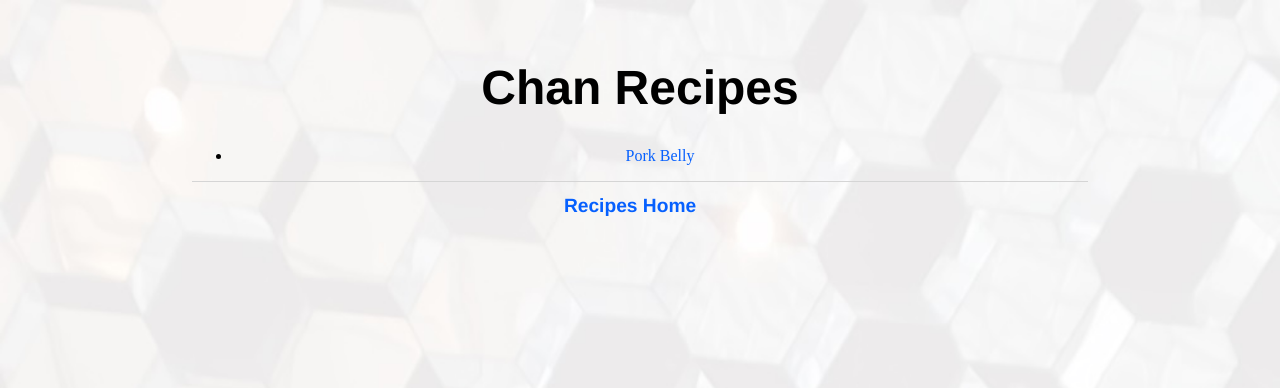
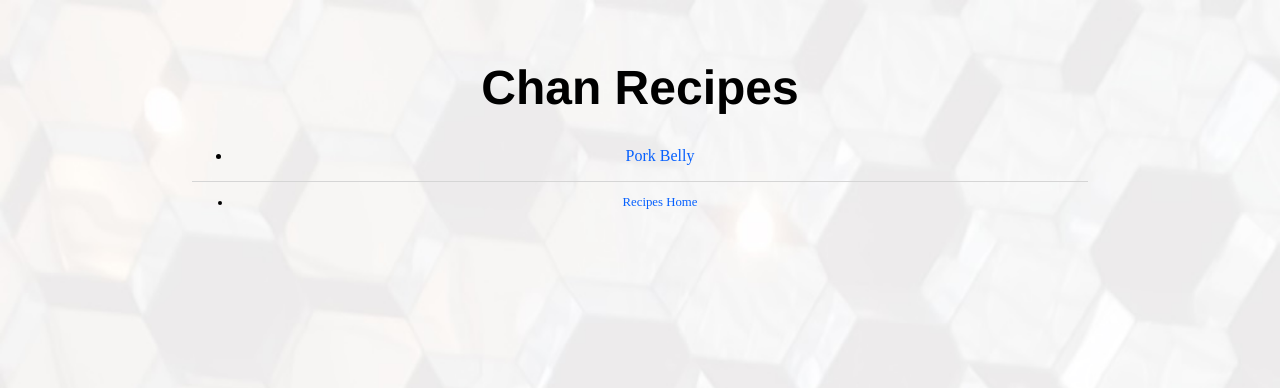
Before and after one commit to superjeffreyc/superjeffreyc.github.io, a Jekyll site: the page built from recipes.html, in a window 1280 px wide. Shown: the top 388 px of the page. Built offline with Jekyll 4.4.1, drawn with Linux system fonts in a browser that asks for light colours.

Commit message:
Update recipe.html

```diff
--- a/_layouts/recipe.html
+++ b/_layouts/recipe.html
@@ -3,7 +3,7 @@
 	<head>
 		<title>{{ page.title }}</title>
 		<!-- link to main stylesheet -->
-		<link rel="stylesheet" type="text/css" href="/css/main.css">
+		<link rel="stylesheet" type="text/css" href="/css/recipe.css">
 	</head>
 	<center>
 	<body>
```
